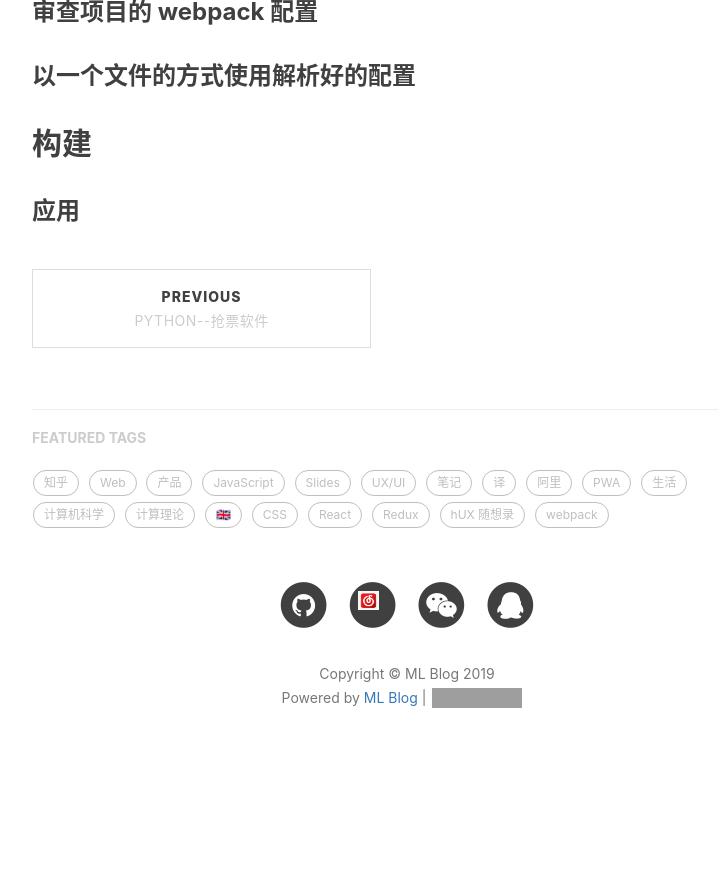
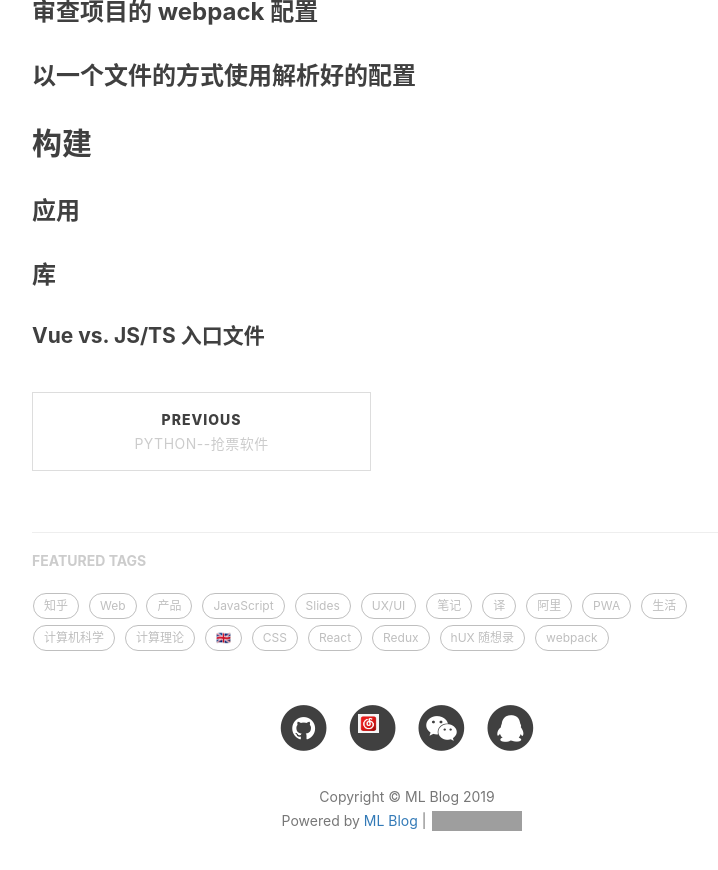
Before and after one commit to adamma1024/ml-blog, a Jekyll site: the page built from _posts/2019-06-13-vue-cli3-webpack.md, in a window 1280 px wide and 900 px high, scrolled down 2788 px. Shown: the top 870 px of the window, without its empty margins (233-951 px from the left). Built offline with Jekyll 4.4.1, drawn with Linux system fonts in a browser that asks for light colours; comment, search, counter and statistics services are not loaded; before the commit the page ends 3590 px from its top, so only the background shows below that; grey boxes are pictures that could not be loaded.

Commit message:
入口文件

```diff
--- a/_posts/2019-06-13-vue-cli3-webpack.md
+++ b/_posts/2019-06-13-vue-cli3-webpack.md
@@ -78,3 +78,7 @@ module.exports = {
 ## 构建
 
 ### 应用
+
+### 库
+
+#### Vue vs. JS/TS 入口文件
```
